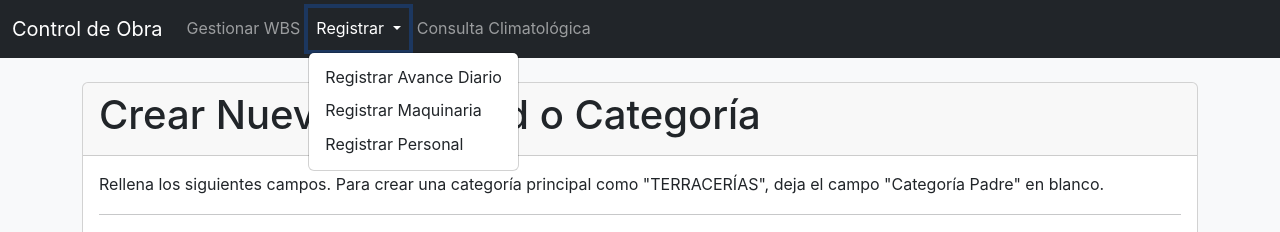
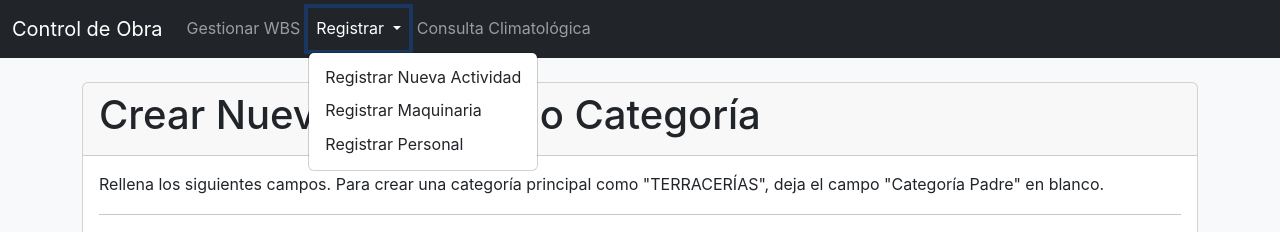
Before and after one commit to ianb06651/proyecto-obra, a Django app: page /wbs/crear/ in a window 1280 px wide, after a click on "Registrar". Shown: the top 232 px of the page. Run offline with Django 5.2, Linux system fonts and the light colour scheme; data that the repository does not hold is empty.

Commit message:
URLS corregidos

```diff
--- a/templates/actividades/principal.html
+++ b/templates/actividades/principal.html
@@ -23,7 +23,7 @@
                         Registra nuevos reportes de avances o de maquinaria.
                     </p>
                     <div class="d-grid gap-2">
-                        <a href="{% url 'actividad_create' %}" class="btn btn-primary btn-lg">Registrar Actividad</a>
+                        <a href="{% url 'registrar_avance' %}" class="btn btn-primary btn-lg">Registrar Avance</a>
                         {# Botón de maquinaria movido a esta tarjeta #}
                         <a href="{% url 'registrar_reporte_maquinaria' %}" class="btn btn-secondary btn-lg">Registrar Maquinaria</a>
                     </div>
--- a/templates/base.html
+++ b/templates/base.html
@@ -27,7 +27,7 @@
                             Registrar
                         </a>
                         <ul class="dropdown-menu">
-                            <li><a class="dropdown-item" href="{% url 'registrar_avance' %}">Registrar Avance Diario</a></li>
+                            <li><a class="dropdown-item" href="{% url 'actividad_create' %}">Registrar Nueva Actividad</a></li>
                             <li><a class="dropdown-item" href="{% url 'registrar_reporte_maquinaria' %}">Registrar Maquinaria</a></li>
                             <li><a class="dropdown-item" href="{% url 'registrar_reporte_personal' %}">Registrar Personal</a></li>
                         </ul>
```
